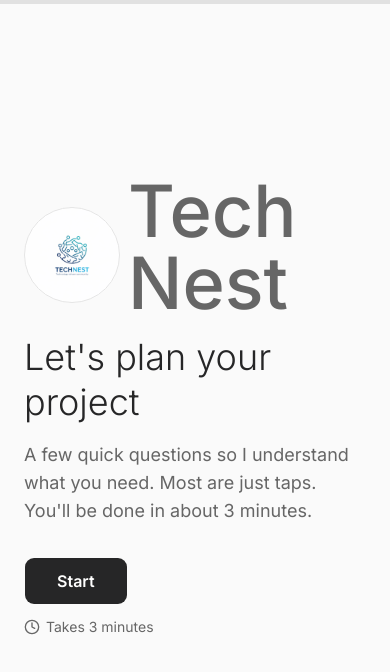
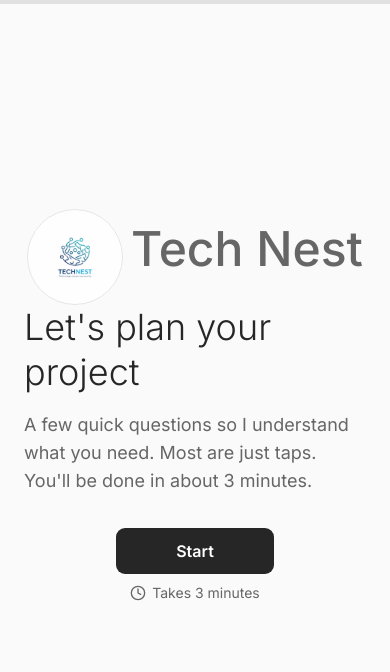
Before and after one commit to Tech-Nest-Hub/tech-nest, a Next.js app: page /form in a window 390 px wide. Shown: the top 672 px of the page. Built offline with nearby package versions, Linux system fonts and the light colour scheme.

Commit message:
Form UI is done

```diff
--- a/src/app/form/form-ui.tsx
+++ b/src/app/form/form-ui.tsx
@@ -74,16 +74,16 @@ const lineInput =
 export function Welcome({ dir, onStart }: { dir: number; onStart: () => void }) {
   return (
     <Group dir={dir}>
-
+      <div className="flex flex-col items-center">
         <Rise>
           <div className="flex flex-row items-center gap-2">
             <Avatar className="w-24 h-24 rounded-none">
-            <AvatarImage src={logo.src} alt="Tech Nest Logo" className={``}/>
+              <AvatarImage src={logo.src} alt="Tech Nest Logo" className={``} />
               <AvatarFallback className="text-2xl font-bold bg-linear-to-r from-blue-500 to-teal-500 text-white">
                 TN
               </AvatarFallback>
             </Avatar>
-        <p className="mb-4 text-7xl font-medium text-[#262627]/70">
+            <p className="mb-4 text-5xl sm:text-5xl md:text-7xl font-medium text-[#262627]/70">
               Tech Nest
             </p>
           </div>
@@ -103,14 +103,15 @@ export function Welcome({ dir, onStart }: { dir: number; onStart: () => void })
           <Button
             size="lg"
             onClick={onStart}
-          className="h-12 rounded-lg bg-[#262627] px-8 text-base font-semibold text-white transition-transform hover:bg-[#262627]/85 active:scale-95"
+            className="h-12 w-40 rounded-lg bg-[#262627] px-8 text-base font-semibold text-white transition-transform hover:bg-[#262627]/85 active:scale-95"
           >
             Start
           </Button>
-        <span className="flex items-center gap-1.5 text-sm text-[#262627]/70">
+        </Rise>
+        <span className="mt-2 flex items-center gap-1.5 text-sm text-[#262627]/70">
           <Clock className="size-4" /> Takes 3 minutes
         </span>
-      </Rise>
+      </div>
     </Group >
   );
 }
```
Lines whose indentation alone changed are shown as unchanged.
